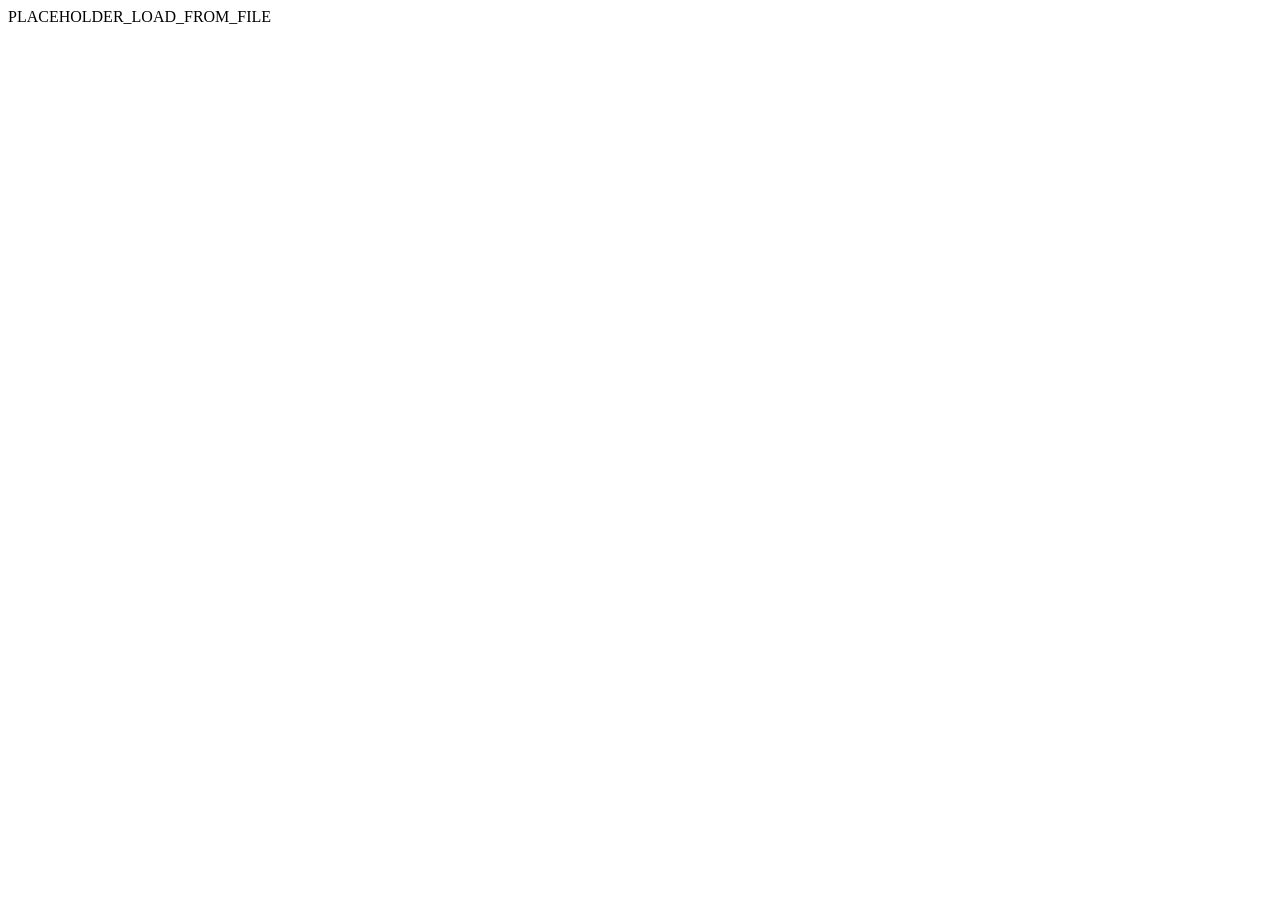
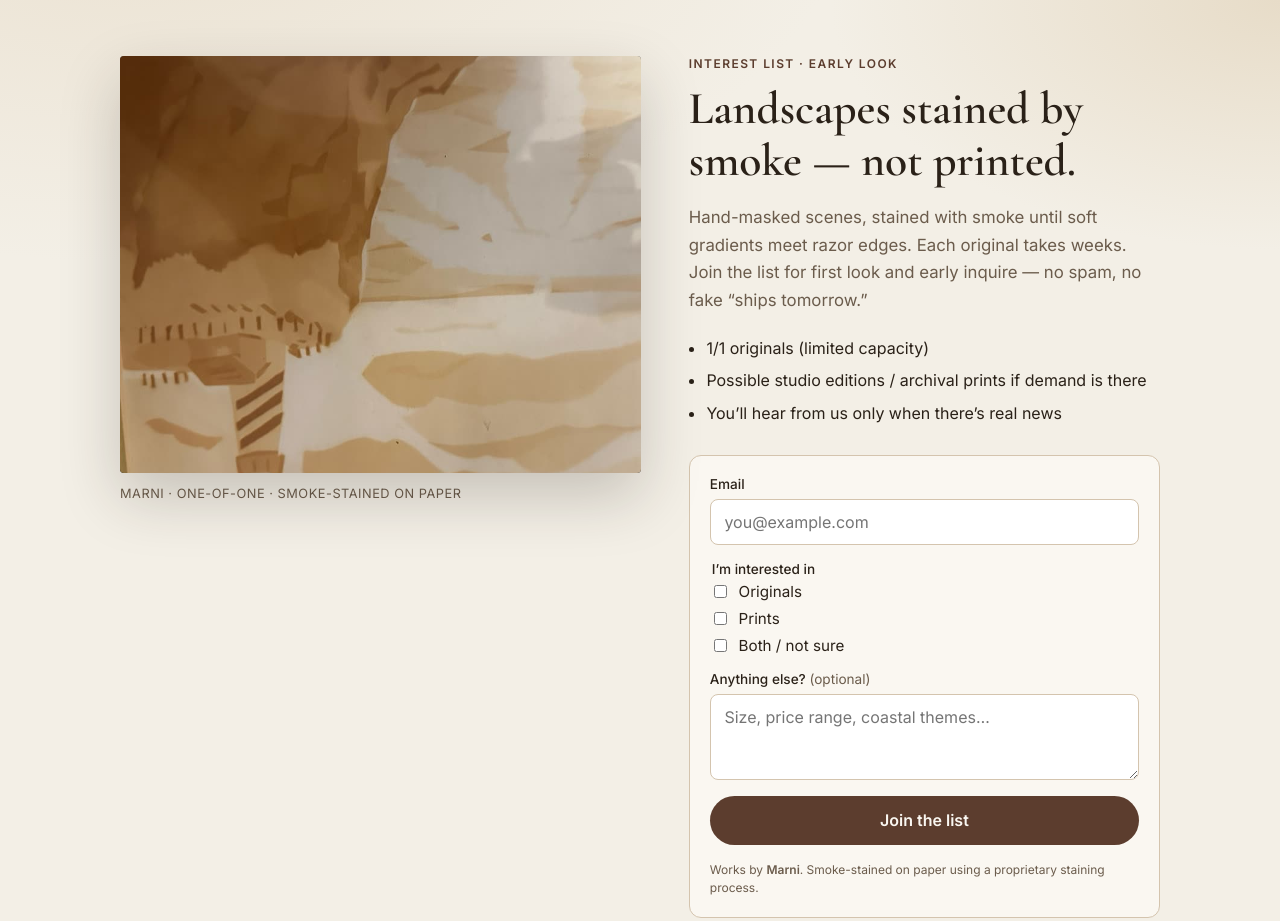
Before and after one commit to steven-d-pennington/smoke-mask-waitlist, a website: page index.html in a window 1280 px wide. Before the commit the page ends 800 px from the top, so only its background shows below. Drawn offline with nearby package versions, Linux system fonts and the light colour scheme.

Commit message:
Restore waitlist page (fix PLACEHOLDER_LOAD_FROM_FILE)

```diff
--- a/index.html
+++ b/index.html
@@ -1 +1,81 @@
-PLACEHOLDER_LOAD_FROM_FILE
+<!DOCTYPE html>
+<html lang="en">
+<head>
+  <meta charset="utf-8" />
+  <meta name="viewport" content="width=device-width, initial-scale=1" />
+  <title>Marni — Interest List</title>
+  <meta name="description" content="Hand-masked landscapes stained by smoke — one-of-one originals. Join the list for first look." />
+  <meta property="og:title" content="Marni — Interest List" />
+  <meta property="og:description" content="Landscapes stained by smoke — not printed. Join the list for first look." />
+  <meta property="og:image" content="hero.jpg" />
+  <link rel="preconnect" href="https://fonts.googleapis.com" />
+  <link rel="preconnect" href="https://fonts.gstatic.com" crossorigin />
+  <link href="https://fonts.googleapis.com/css2?family=Cormorant+Garamond:ital,wght@0,500;0,600;1,500&family=Inter:wght@400;500;600&display=swap" rel="stylesheet" />
+  <link rel="stylesheet" href="styles.css" />
+  <style>
+    .frame {
+      overflow: hidden;
+      aspect-ratio: 5 / 4;
+      position: relative;
+    }
+    .frame img {
+      position: absolute;
+      inset: -12%;
+      width: 124%;
+      height: 124%;
+      max-width: none;
+      object-fit: cover;
+      object-position: center center;
+      transform: rotate(-90deg) scale(1.12);
+      transform-origin: center center;
+      background: #1a1410;
+    }
+  </style>
+</head>
+<body>
+  <main class="page">
+    <section class="hero-panel">
+      <figure class="frame">
+        <img src="hero.jpg" alt="Smoke-stained paper artwork: striped lighthouse on a coastal cliff" width="1400" height="1120" />
+      </figure>
+      <p class="caption">Marni · one-of-one · smoke-stained on paper</p>
+    </section>
+    <section class="copy-panel">
+      <p class="eyebrow">Interest list · early look</p>
+      <h1>Landscapes stained by smoke — not printed.</h1>
+      <p class="lede">
+        Hand-masked scenes, stained with smoke until soft gradients meet razor edges.
+        Each original takes weeks. Join the list for first look and early inquire —
+        no spam, no fake “ships tomorrow.”
+      </p>
+      <ul class="bullets">
+        <li>1/1 originals (limited capacity)</li>
+        <li>Possible studio editions / archival prints if demand is there</li>
+        <li>You’ll hear from us only when there’s real news</li>
+      </ul>
+      <form class="waitlist" action="https://formsubmit.co/steve.d.pennington@gmail.com" method="POST">
+        <input type="hidden" name="_subject" value="Marni smoke art — waitlist signup" />
+        <input type="hidden" name="_captcha" value="false" />
+        <input type="hidden" name="_template" value="table" />
+        <input type="text" name="_honey" style="display:none" tabindex="-1" autocomplete="off" />
+        <label class="field">
+          <span>Email</span>
+          <input type="email" name="email" required placeholder="you@example.com" autocomplete="email" />
+        </label>
+        <fieldset class="interest">
+          <legend>I’m interested in</legend>
+          <label><input type="checkbox" name="interest" value="original" /> Originals</label>
+          <label><input type="checkbox" name="interest" value="print" /> Prints</label>
+          <label><input type="checkbox" name="interest" value="both" /> Both / not sure</label>
+        </fieldset>
+        <label class="field">
+          <span>Anything else? <em>(optional)</em></span>
+          <textarea name="note" rows="3" placeholder="Size, price range, coastal themes…"></textarea>
+        </label>
+        <button type="submit">Join the list</button>
+        <p class="fine">Works by <strong>Marni</strong>. Smoke-stained on paper using a proprietary staining process.</p>
+      </form>
+    </section>
+  </main>
+</body>
+</html>
```
